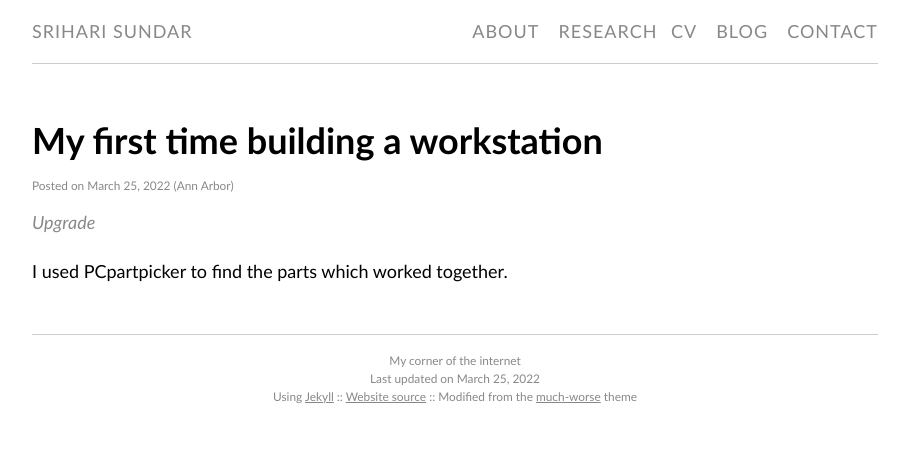
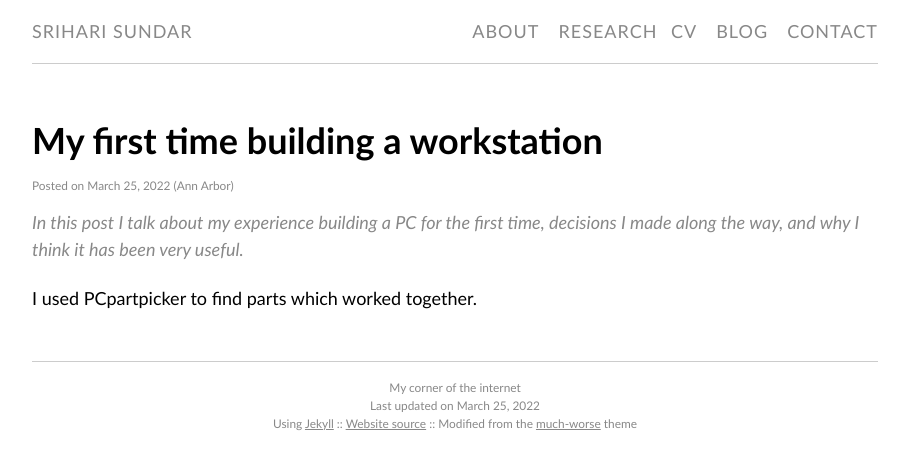
Before and after one commit to sriharisundar/sriharisundar.github.io, a Jekyll site: the page built from _posts/2022-03-25-Workstation.md, in a window 1280 px wide. Shown: the top 470 px of the page, without its empty margins (185-1094 px from the left). Built offline with Jekyll 4.4.1, drawn with Linux system fonts in a browser that asks for light colours.

```diff
--- a/_posts/2022-03-25-Workstation.md
+++ b/_posts/2022-03-25-Workstation.md
@@ -1,9 +1,9 @@
 ---
 layout: post
 title: "My first time building a workstation"
-shortsummary: "Upgrade"
+shortsummary: "In this post I talk about my experience building a PC for the first time, decisions I made along the way, and why I think it has been very useful."
 # labels: ["productivity", "technology", "computer"]
 location: "Ann Arbor"
 ---
 
-I used PCpartpicker to find the parts which worked together.
+I used PCpartpicker to find parts which worked together.
```
Also changed, not shown: _posts/2016-02-08-Chewbaca-is-talking-in-his-sleep0.md (deleted, +0 -20 lines), blog.md (+1 -1 lines).
